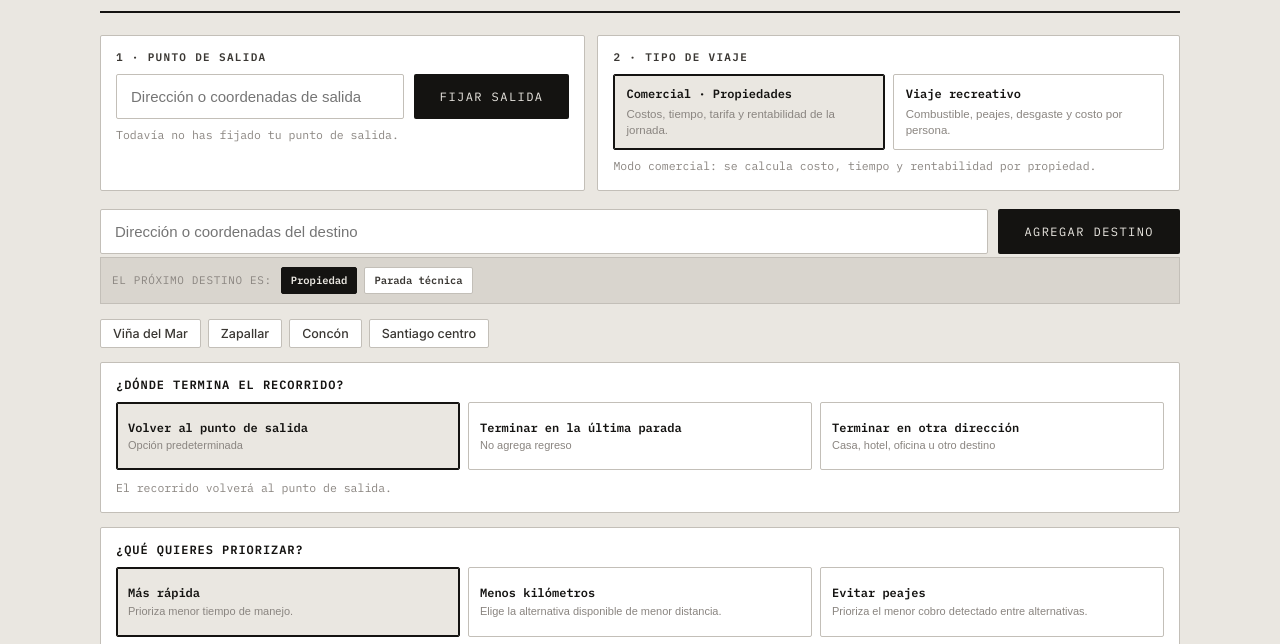
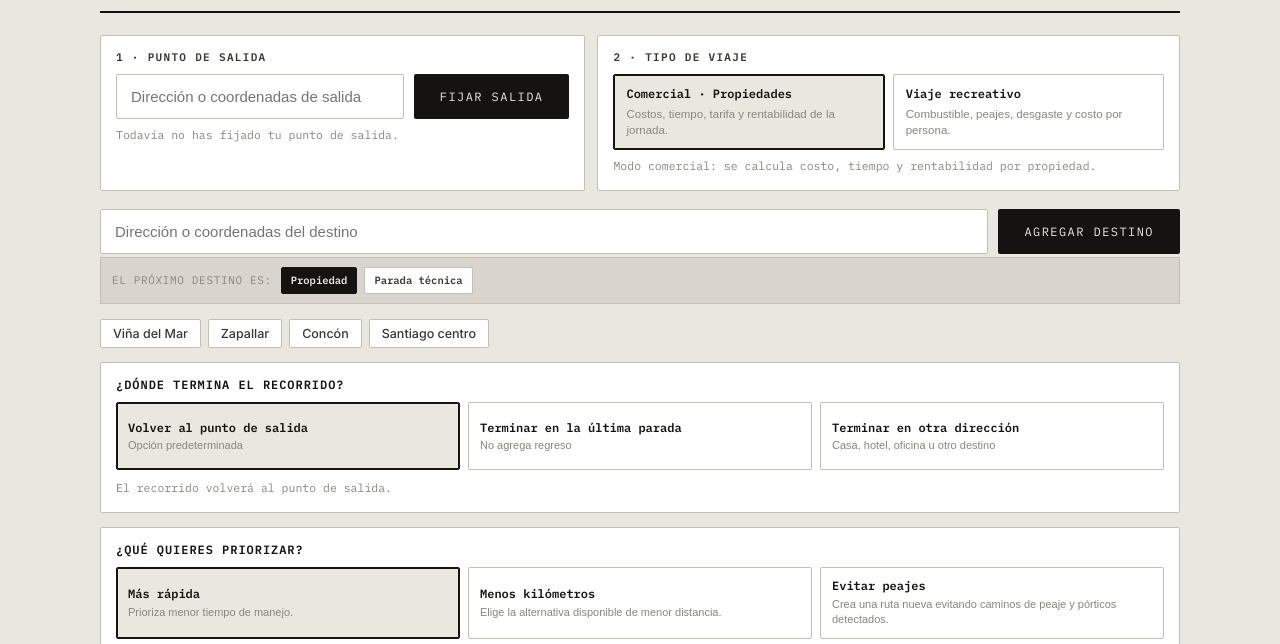
Before and after one commit to camilosilvae/calculadora-carretera, a website: page index.html in a window 1280 px wide. Shown: the part 155-799 px from the top of the page. Drawn offline with nearby package versions, Linux system fonts and the light colour scheme.

Commit message:
Aclarar comportamiento de evitar peajes

```diff
--- a/index.html
+++ b/index.html
@@ -101,7 +101,7 @@
         <b>Menos kilómetros</b><span>Elige la alternativa disponible de menor distancia.</span>
       </button>
       <button type="button" class="estrategia-opcion" data-ruta-preferencia="peajes" aria-pressed="false">
-        <b>Evitar peajes</b><span>Prioriza el menor cobro detectado entre alternativas.</span>
+        <b>Evitar peajes</b><span>Crea una ruta nueva evitando caminos de peaje y pórticos detectados.</span>
       </button>
     </div>
     <p class="estrategia-estado" id="estrategiaEstado">Se usará la alternativa más rápida disponible.</p>
```
